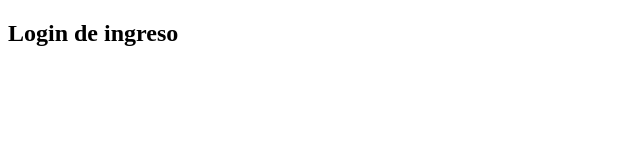
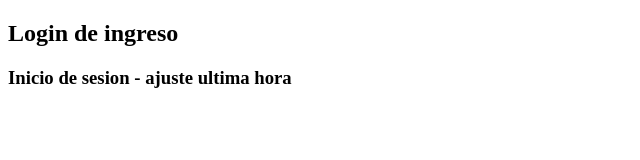
Before and after one commit to adriieraso848/GitFlow-11-Nov-2026, a plain HTML site: page login.html in a window 1280 px wide. Shown: the whole page, without its empty margins (0-640 px from the left). Drawn offline with Linux system fonts and the light colour scheme.

Commit message:
ajuste ultima hora

```diff
--- a/login.html
+++ b/login.html
@@ -7,5 +7,6 @@
 </head>
 <body>
     <h2>Login de ingreso</h2>
+    <h3>Inicio de sesion - ajuste ultima hora</h3>
 </body>
 </html>
```
